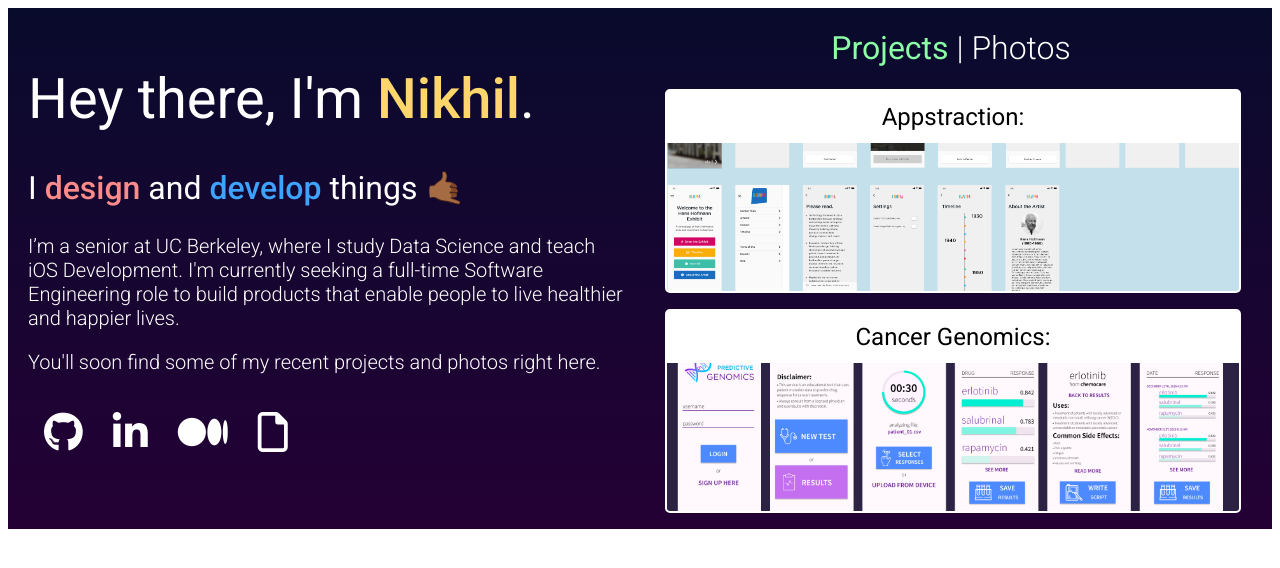
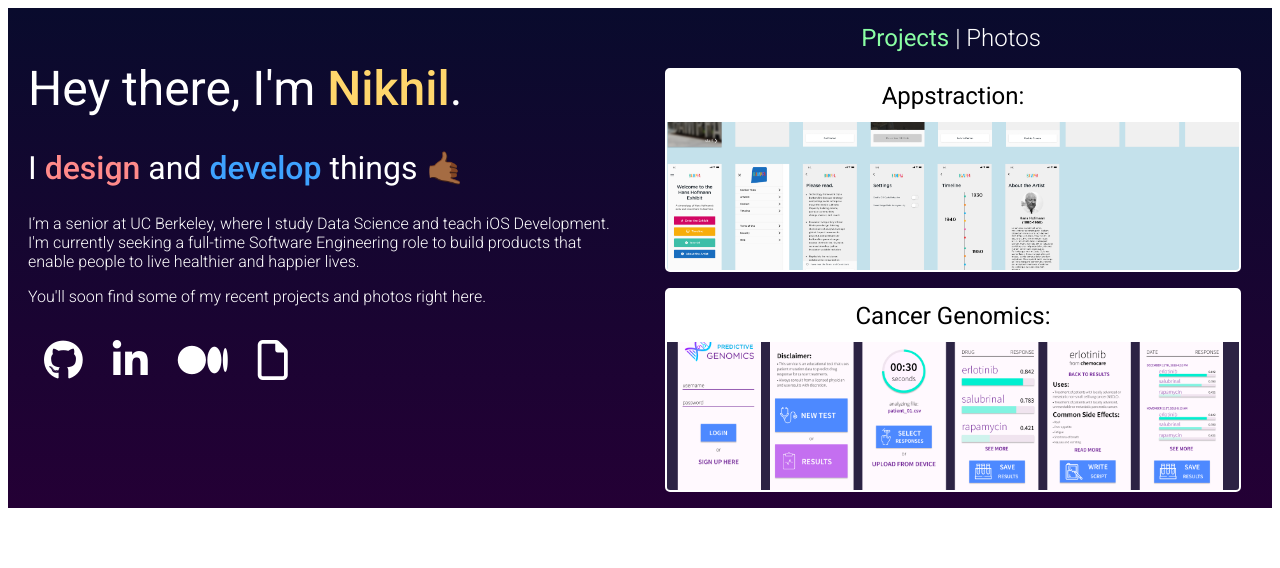
Before and after one commit to nyerasi/nyerasi.github.io, a React (Create React App) app: page / in a window 1280 px wide. Shown: the top 568 px of the page. Built offline with nearby package versions, Linux system fonts and the light colour scheme.

Commit message:
decreased margins on technologies text on card back

```diff
--- a/src/components/NavigationMenu.js
+++ b/src/components/NavigationMenu.js
@@ -8,7 +8,7 @@ const Title = styled.h1`
   display: inline-block;
   font-family: 'Roboto', sans-serif;
   font-weight: 300;
-  font-size: 2em;
+  font-size: 1.5em;
   color: white;
 `;
 
--- a/src/components/ProjectCard.js
+++ b/src/components/ProjectCard.js
@@ -90,6 +90,8 @@ const CardSubtitle = styled.h4`
   font-family: 'Roboto', sans-serif;
   font-weight: 300;
   font-size: 0.75em;
+  margin-top: 0.5em;
+  margin-bottom: 0.5em;
 `
 
 const CardDescription = styled.span`
--- a/src/components/SplashPage.js
+++ b/src/components/SplashPage.js
@@ -9,7 +9,7 @@ import { device } from './device.js';
 const Title = styled.h1`
   font-family: 'Roboto', sans-serif;
   font-weight: 400;
-  font-size: 3.5em;
+  font-size: 3em;
   color: white;
 `;
 
@@ -23,7 +23,7 @@ const Subtitle = styled.h2`
 const Body = styled.p`
   font-family: 'Roboto', sans-serif;
   font-weight: 300;
-  font-size: 1.25em;
+  font-size: 1em;
   color: white;
 `;
 
```
